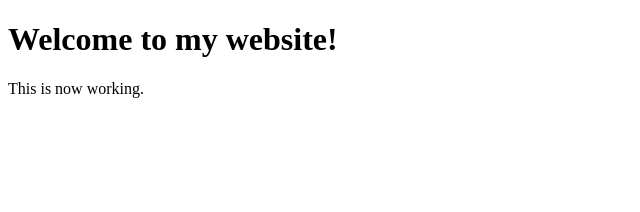
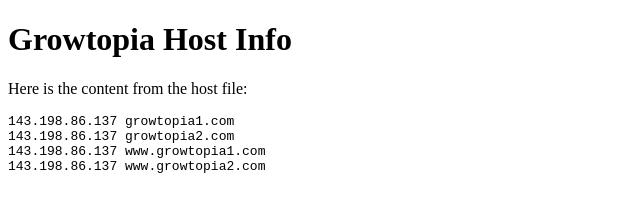
Before and after one commit to SKLD-1971/hostwebsite, a plain HTML site: page public/index.html in a window 1280 px wide. Shown: the whole page, without its empty margins (0-640 px from the left). Drawn offline with Linux system fonts and the light colour scheme.

Commit message:
Update index.html

```diff
--- a/public/index.html
+++ b/public/index.html
@@ -1,12 +1,16 @@
 <!DOCTYPE html>
-<html lang="en">
+<html>
 <head>
-    <meta charset="UTF-8">
-    <meta name="viewport" content="width=device-width, initial-scale=1.0">
-    <title>My Website</title>
+    <title>Host Information</title>
 </head>
 <body>
-    <h1>Welcome to my website!</h1>
-    <p>This is now working.</p>
+    <h1>Growtopia Host Info</h1>
+    <p>Here is the content from the host file:</p>
+    <pre>
+143.198.86.137 growtopia1.com
+143.198.86.137 growtopia2.com
+143.198.86.137 www.growtopia1.com
+143.198.86.137 www.growtopia2.com
+    </pre>
 </body>
 </html>
```
